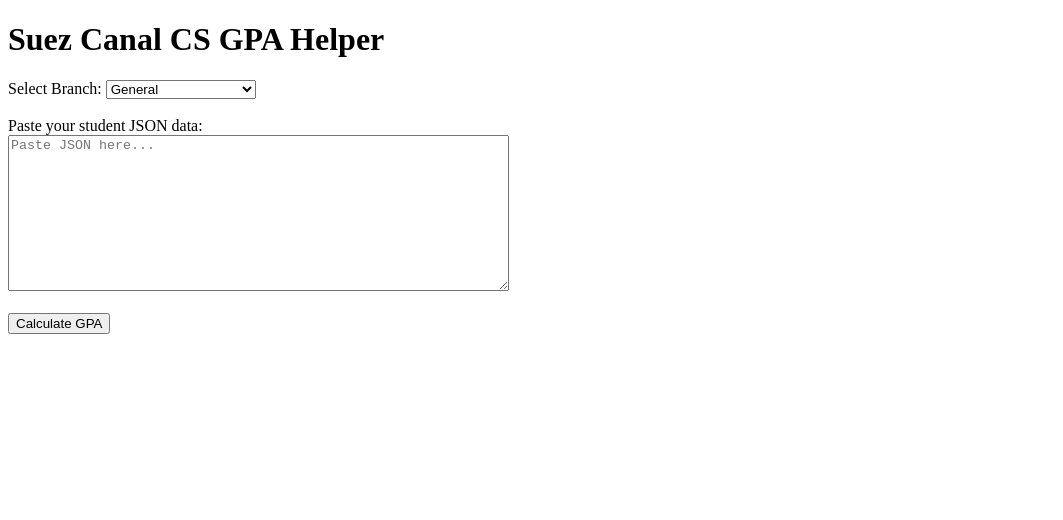
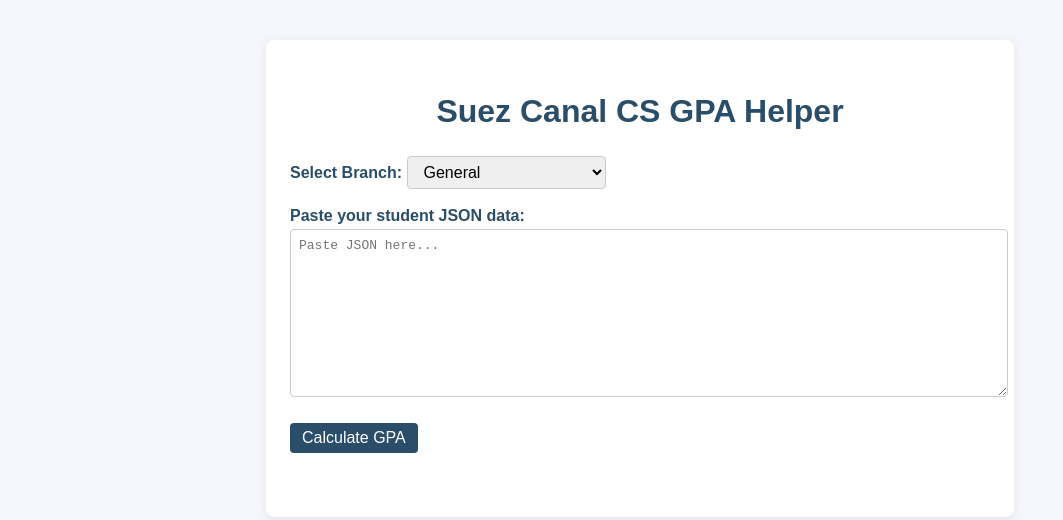
Before and after one commit to EgyptianComrade/Suez-Canal-GPA-Website, a plain HTML site: page index.html in a window 1280 px wide. Shown: the whole page, without its empty margins (0-1063 px from the left). Drawn offline with Linux system fonts and the light colour scheme.

```diff
--- a/style.css
+++ b/style.css
@@ -1,3 +1,54 @@
+body {
+  font-family: Arial, sans-serif;
+  background: #f4f6fb;
+  margin: 0;
+  padding: 0;
+}
+.container {
+  max-width: 700px;
+  margin: 40px auto;
+  background: #fff;
+  border-radius: 8px;
+  box-shadow: 0 2px 8px rgba(0,0,0,0.08);
+  padding: 32px 24px;
+}
+h1 {
+  text-align: center;
+  color: #2a4d69;
+}
+label {
+  font-weight: bold;
+  color: #2a4d69;
+}
+textarea {
+  width: 100%;
+  font-family: monospace;
+  font-size: 1em;
+  border-radius: 4px;
+  border: 1px solid #ccc;
+  padding: 8px;
+  margin-top: 4px;
+}
+select, button {
+  font-size: 1em;
+  padding: 6px 12px;
+  border-radius: 4px;
+  border: 1px solid #ccc;
+  margin-top: 4px;
+}
+button {
+  background: #2a4d69;
+  color: #fff;
+  border: none;
+  cursor: pointer;
+  transition: background 0.2s;
+}
+button:hover {
+  background: #1e3550;
+}
+#results {
+  margin-top: 32px;
+}
 .gpa-table {
   width: 100%;
   border-collapse: collapse;
```
